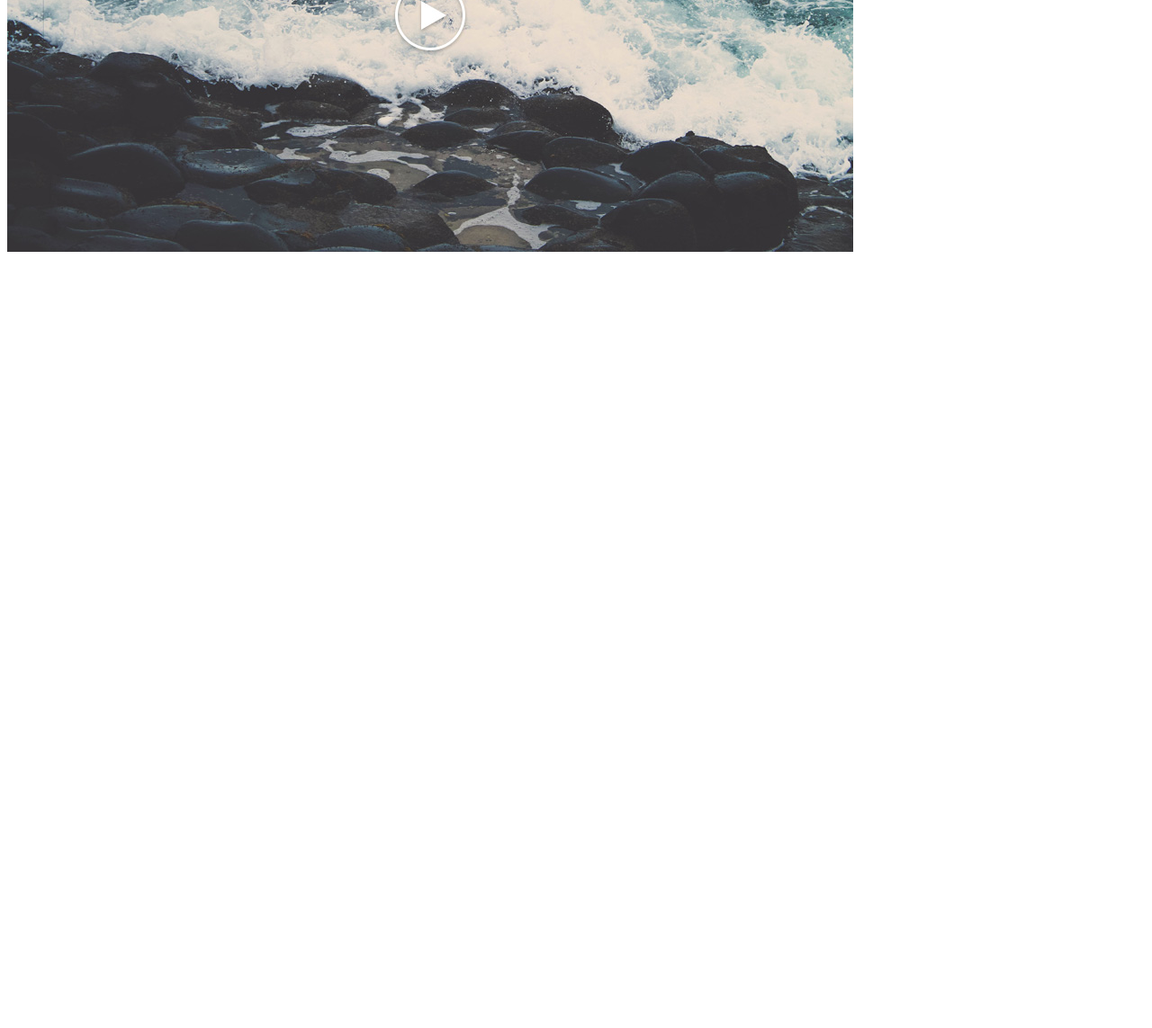
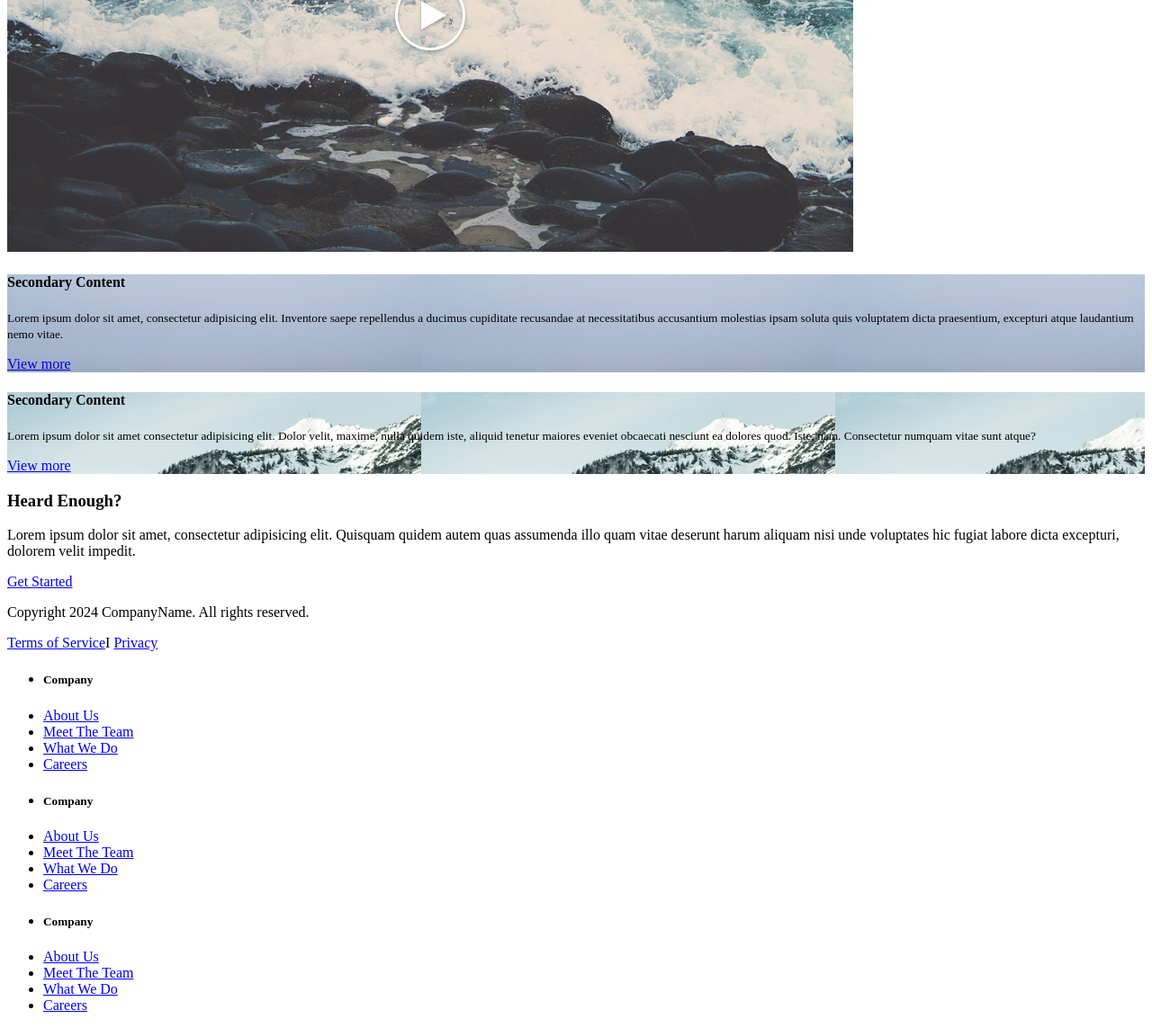
Before and after one commit to GabeGyn/simply, a plain HTML site: page index.html in a window 1280 px wide. Shown: the part 912-2055 px from the top of the page at 90% size. Before the commit the page ends 1212 px from the top, so only its background shows below. Drawn offline with Linux system fonts and the light colour scheme.

Commit message:
Conteudo secundario e footer

```diff
--- a/index.html
+++ b/index.html
@@ -62,25 +62,62 @@
 
         <div id="secondary-content">
             <div class="wrapper">
-                <article></article>
-                <article></article>
+                <article style="background-image: url('images/article-image-1.jpg');">
+                    <div class="overlay">
+                        <h4>Secondary Content</h4>
+                        <p><small>Lorem ipsum dolor sit amet, consectetur adipisicing elit. Inventore saepe repellendus a ducimus cupiditate recusandae at necessitatibus accusantium molestias ipsam soluta quis voluptatem dicta praesentium, excepturi atque laudantium nemo vitae.</small></p>
+                        <a href="#" class="more-link">View more</a>
+                    </div>
+                </article>
+                <article style="background-image: url('images/article-image-2.jpg');">
+                    <div class="overlay">
+                        <h4>Secondary Content</h4>
+                        <p><small>Lorem ipsum dolor sit amet consectetur adipisicing elit. Dolor velit, maxime, nulla quidem iste, aliquid tenetur maiores eveniet obcaecati nesciunt ea dolores quod. Iste, nam. Consectetur numquam vitae sunt atque?</small></p>
+                        <a href="#" class="more-link">View more</a>
+                    </div>
+                </article>
+                <div class="clear"></div>
             </div>
         </div>
 
         <div id="cta">
             <div class="wrapper">
-
+                <h3>Heard Enough?</h3>
+                <p>Lorem ipsum dolor sit amet, consectetur adipisicing elit. Quisquam quidem autem quas assumenda illo quam vitae deserunt harum aliquam nisi unde voluptates hic fugiat labore dicta excepturi, dolorem velit impedit.</p>
+                <a href="#" class="button-2">Get Started</a>
             </div>
         </div>
 
         <footer>
             <div class="wrapper">
-                <div id="footer-info"></div>
+                <div id="footer-info">
+                    <p>Copyright 2024 CompanyName. All rights reserved.</p>
+                    <p><a href="#">Terms of Service</a>I <a href="#">Privacy</a></p>
+                </div>
                 <div id="footer-links">
-                    <ul></ul>
-                    <ul></ul>
-                    <ul></ul>
+                    <ul>
+                        <li><h5>Company</h5></li>
+                        <li><a href="#">About Us</a></li>
+                        <li><a href="#">Meet The Team</a></li>
+                        <li><a href="#">What We Do</a></li>
+                        <li><a href="#">Careers</a></li>
+                    </ul>
+                    <ul>
+                        <li><h5>Company</h5></li>
+                        <li><a href="#">About Us</a></li>
+                        <li><a href="#">Meet The Team</a></li>
+                        <li><a href="#">What We Do</a></li>
+                        <li><a href="#">Careers</a></li>
+                    </ul>
+                    <ul>
+                        <li><h5>Company</h5></li>
+                        <li><a href="#">About Us</a></li>
+                        <li><a href="#">Meet The Team</a></li>
+                        <li><a href="#">What We Do</a></li>
+                        <li><a href="#">Careers</a></li>
+                    </ul>
                 </div>
+                <div class="clear"></div>
             </div>
         </footer>
 
```
